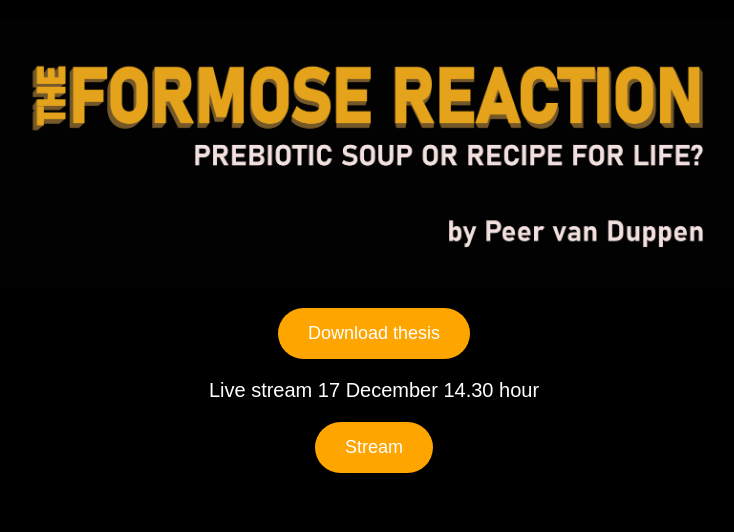
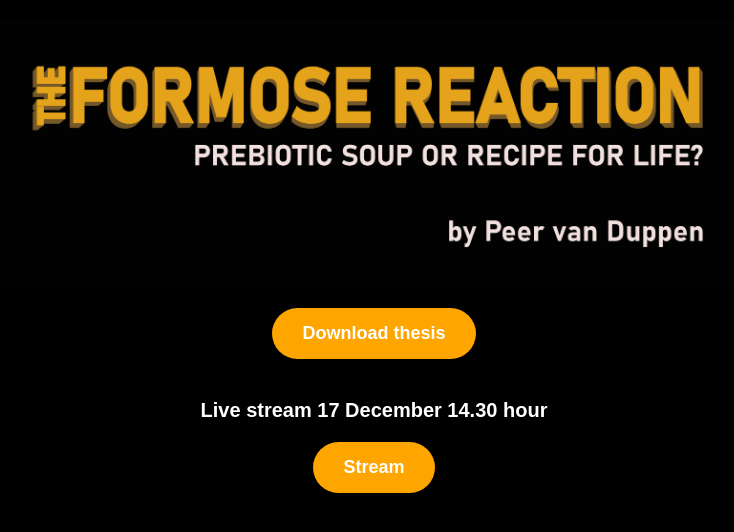
Before and after one commit to peervd/peervd.github.io, a plain HTML site: page index.html in a window 1280 px wide. Shown: the whole page, without its empty margins (266-1000 px from the left). Drawn offline with Linux system fonts and the light colour scheme.

Commit message:
Update index.html

```diff
--- a/index.html
+++ b/index.html
@@ -7,7 +7,8 @@
     <style>
         body {
             margin: 0;
-            font-family: Arial, sans-serif;
+            font-family: sans-serif;
+            font-weight: bold;
             height: 100vh;
             display: flex;
             flex-direction: column;
@@ -21,7 +22,7 @@
             height: auto;
             margin-top: 20px; /* Add space from the top */
         }
-        .download-btn, .stream-btn {
+        .button {
             margin-top: 20px; /* Space below elements */
             text-decoration: none;
             color: white;
@@ -30,14 +31,18 @@
             border-radius: 50px; /* Make the button round */
             font-size: 18px;
             transition: background-color 0.3s ease;
+            font-weight: bold;
+            font-family: sans-serif;
         }
-        .download-btn:hover, .stream-btn:hover {
+        .button:hover {
             background-color: darkorange;
         }
         .stream-info {
             color: white;
-            font-size: 20px;
-            margin-top: 20px;
+            font-size: 20px; /* Text size 2pt larger than button text */
+            margin-top: 40px; /* Double space between the button and text */
+            font-family: sans-serif;
+            font-weight: bold;
         }
     </style>
 </head>
@@ -46,7 +51,7 @@
     <img src="COVER_FIN_1.png" alt="Thesis Cover" class="cover-image">
 
     <!-- Download button below the image -->
-    <a class="download-btn" href="THE_FORMOSE_REACTION_PREBIOTIC_SOUP_OR_RECIPE_FOR_LIFE_PvDUPPEN.pdf" download>
+    <a class="button" href="THE_FORMOSE_REACTION_PREBIOTIC_SOUP_OR_RECIPE_FOR_LIFE_PvDUPPEN.pdf" download>
         Download thesis
     </a>
 
@@ -56,7 +61,7 @@
     </div>
 
     <!-- Stream button -->
-    <a class="stream-btn" href="https://www.ru.nl/aula/livestream" target="_blank">
+    <a class="button" href="https://www.ru.nl/aula/livestream" target="_blank">
         Stream
     </a>
 </body>
```
